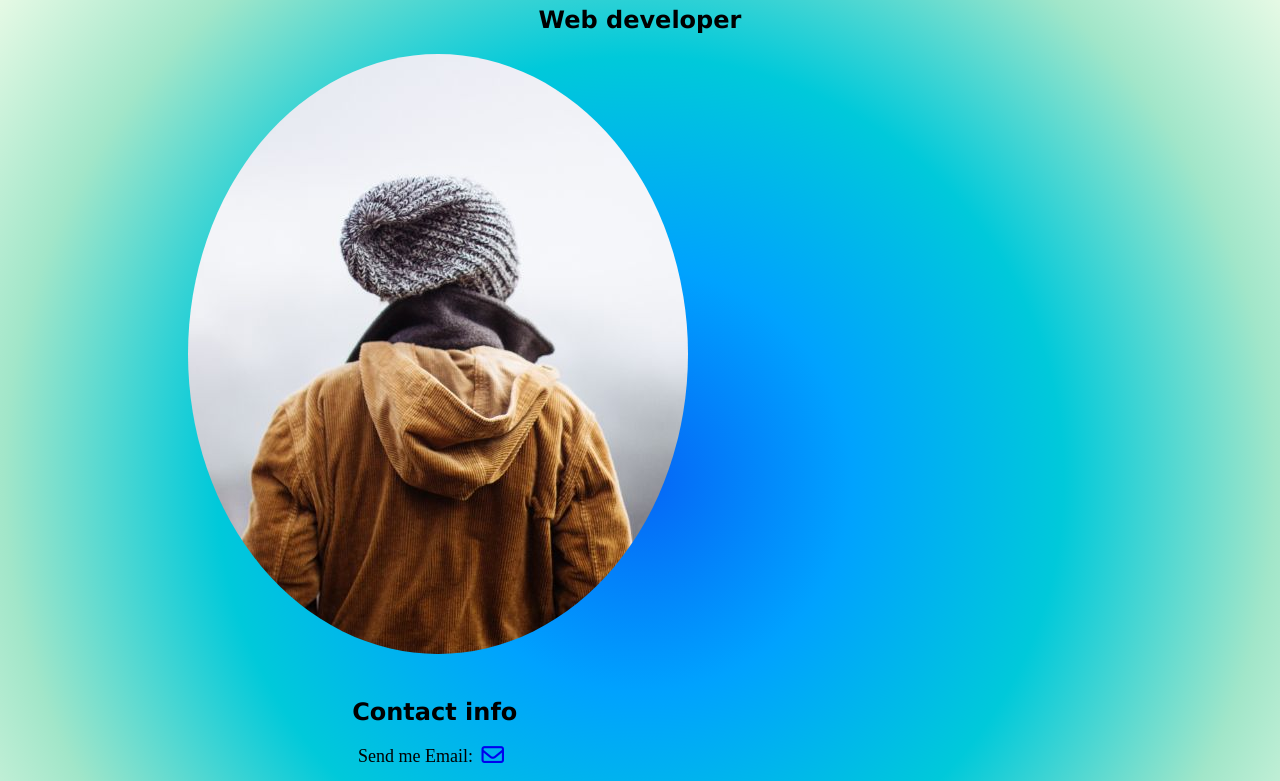
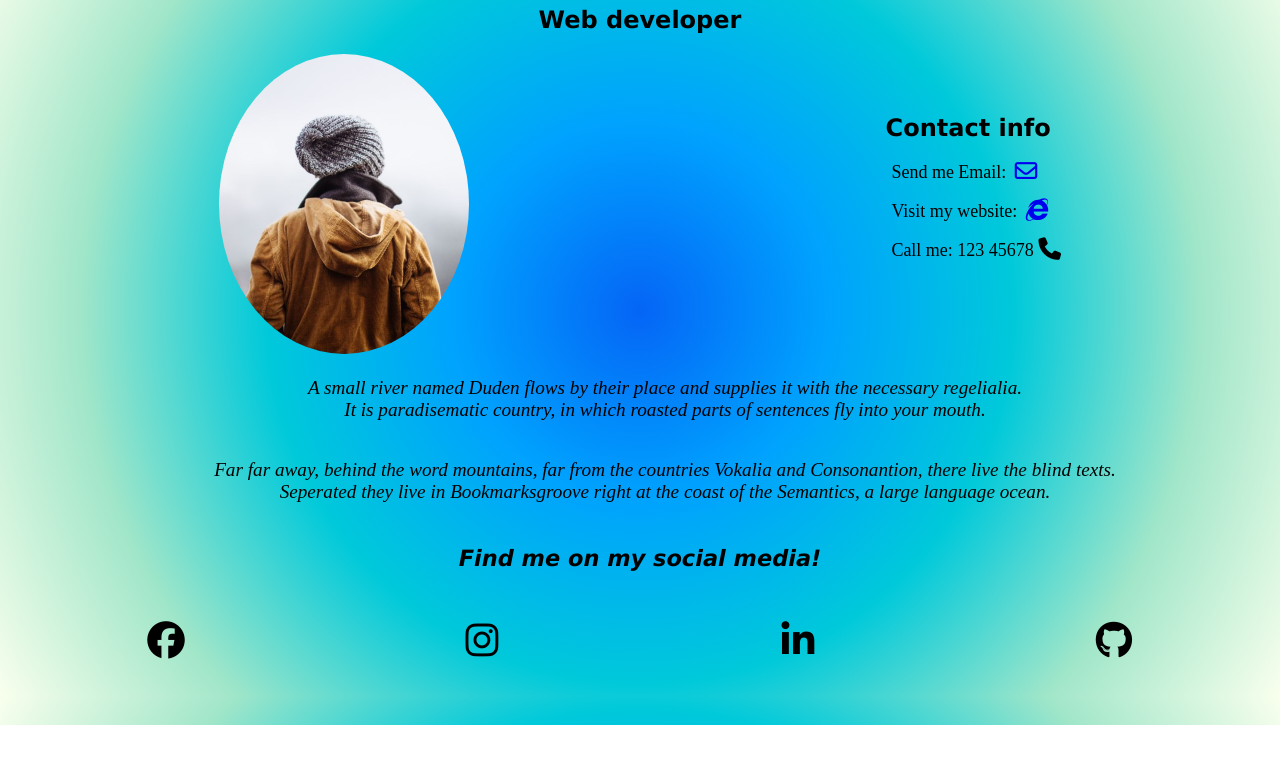
Before and after one commit to Lillypad92/Frontend, a plain HTML site: page index.html in a window 1280 px wide. Shown: the part 75-856 px from the top of the page. After the commit the page ends 800 px from the top, so only its background shows below. Drawn offline with Linux system fonts and the light colour scheme.

Commit message:
CSS changes
Done with Jone Doe

```diff
--- a/index.html
+++ b/index.html
@@ -8,24 +8,30 @@
     <script src="https://kit.fontawesome.com/3888d8353b.js" crossorigin="anonymous"></script>
     <title>Frivilliga uppgifter</title>
 </head>
+<body>
     <h1>Jane Doe</h1>
     <h2>Web developer</h2>
-
-<div class="wrapper">
-
+    <div class="wrapper-flex-container">
         <div class="wrapper-image">
             <img src="images/img_girl.jpg" alt="Girl in a brown jacket.">
         </div>
             <div class="wrapper-contact-info">
                 <h2>Contact info</h2>
                 <p>
-            Send me Email: <a href="mailto:jane@example.com"><i class="fa-regular fa-envelope fa-lg"></i></a>
+                    Send me Email:
+                    <a href="mailto:jane@example.com">
+                        <i class="fa-regular fa-envelope fa-lg"></i>
+                    </a>
                 </p>
                 <p>
-            Visit my website: <a href="http://example.com"><i class="fa-brands fa-internet-explorer fa-lg"></i></a>
+                    Visit my website:
+                    <a href="http://example.com">
+                        <i class="fa-brands fa-internet-explorer fa-lg"></i>
+                    </a>
                 </p>
                 <p>
-            Call me: 123 45678 <i class="fa-solid fa-phone fa-lg"></i>
+                    Call me: 123 45678
+                    <i class="fa-solid fa-phone fa-lg"></i>
                 </p>
             </div>
     </div>
@@ -33,20 +39,31 @@
         <div class="wrapper-text-area">
             <div class="text-area">
                 <p>
-            A small river named Duden flows by their place and supplies it with the necessary regelialia. <br>
-            It is paradisematic country, in which roasted parts of sentences fly into your mouth.
+                    A small river named Duden flows by their place and supplies it with the
+                    necessary regelialia.
+                    <br>
+                        It is paradisematic country, in which roasted parts of sentences fly into your
+                        mouth.
                     </p>
             </div>
                 <div class="text-area">
                     <p>
-            Far far away, behind the word mountains, far from the countries Vokalia and Consonantion, there live the
-            blind texts. <br>
-            Seperated they live in Bookmarksgroove right at the coast of the Semantics, a large language ocean.
+                        Far far away, behind the word mountains, far from the countries Vokalia and
+                        Consonantion, there live the blind texts.
+                        <br>
+                            Seperated they live in Bookmarksgroove right at the coast of the Semantics, a
+                            large language ocean.
                         </p>
                 </div>
         </div>
+        <div class="footer-text"><h3>Find me on my social media!</h3></div>
+        <footer class="flex-container">
 
-<body>
+            <div><i class="fa-brands fa-facebook fa-lg"></i></div>
+            <div><i class="fa-brands fa-instagram fa-lg"></i></div>
+            <div><i class="fa-brands fa-linkedin-in fa-lg"></i></div>
+            <div><i class="fa-brands fa-github fa-lg"></i></div>
+        </footer>
 
 </body>
 
--- a/styles/style.css
+++ b/styles/style.css
@@ -12,26 +12,20 @@ h2
     text-align: center;
     font-family: Verdana, Geneva, Tahoma, sans-serif;
 }
-.wrapper
+.wrapper-flex-container
 {
-    margin-left: 180px;
+
+    display: flex;
+    justify-content: space-around;
 }
 .wrapper-image img
 {
-    width: fit-content;
-    width: auto;
+
+    width: 250px;
     border-radius: 50%;
 }
-/* .wrapper-one-child
-{
-    display: inline-block;
-    vertical-align: middle;
-    padding: 1rem, 1rem;
-    color: black;
-} */
 .wrapper-contact-info
 {
-    margin-left: 170px;
     width: fit-content;
     margin-top: 40px;
 }
@@ -64,3 +58,25 @@ h2
     font-style: italic;
     padding-left: 50px;
 }
+
+.flex-container
+{
+    display: flex;
+    justify-content: space-around;
+}
+.flex-container div
+{
+    width: 100%;
+    margin: 10px;
+    text-align: center;
+    line-height: 75px;
+    font-size: 30px;
+}
+.footer-text
+{
+    font-family: Verdana, Geneva, Tahoma, sans-serif;
+    font-style: italic;
+    font-size: larger;
+    text-align: center;
+
+}
```
Lines whose indentation alone changed are shown as unchanged.
